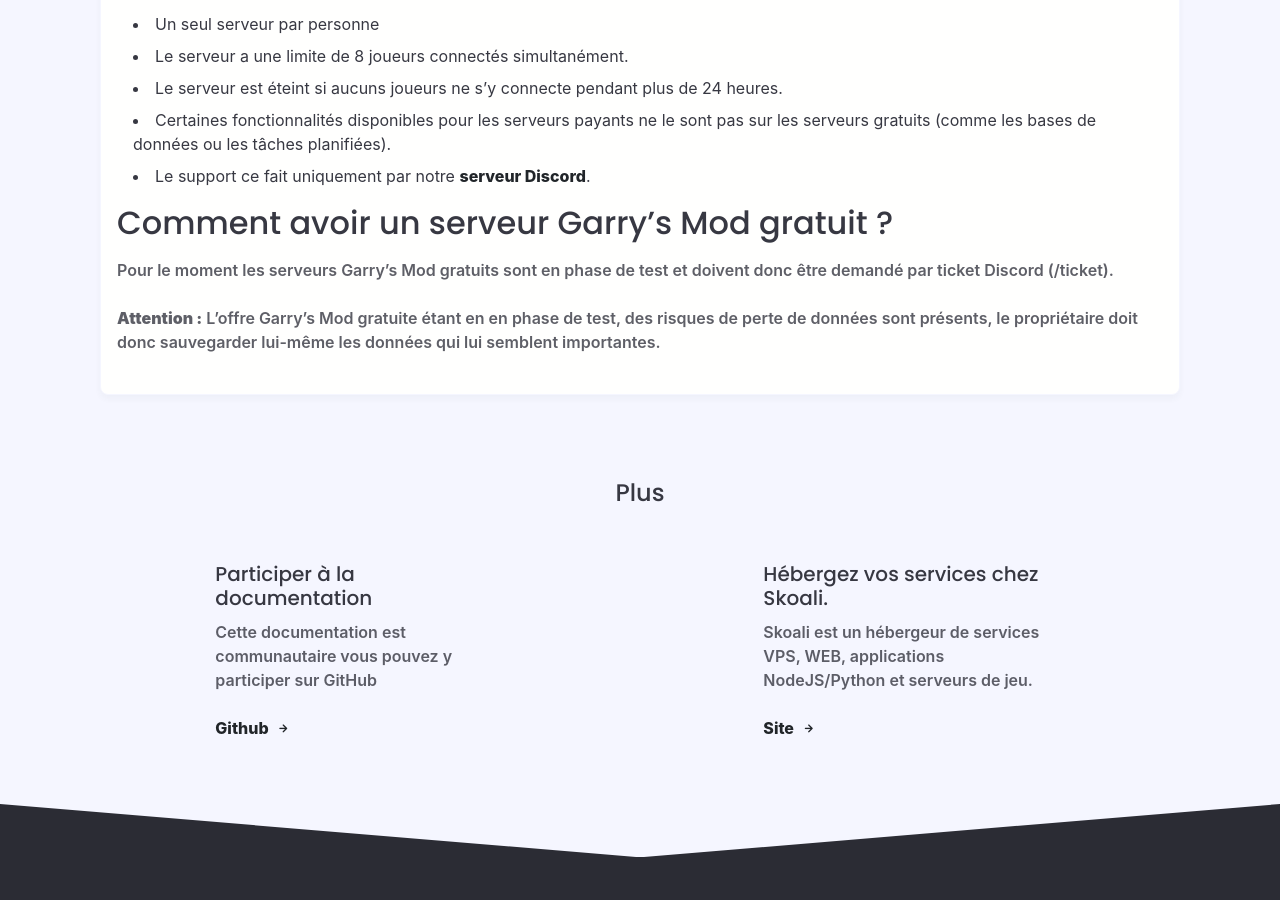
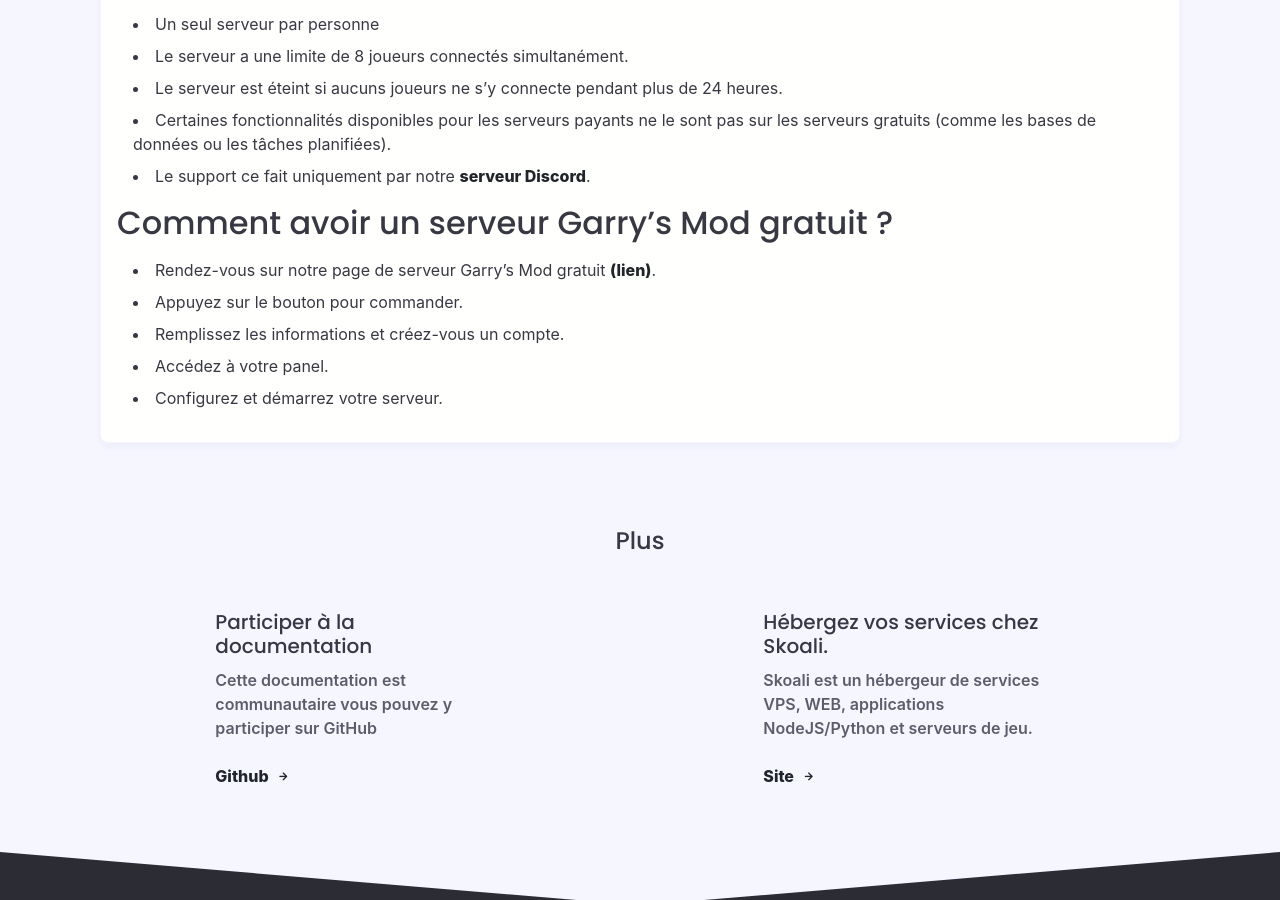
Before and after one commit to Skoali/doc, a Jekyll site: the page built from _posts/autres/2022-03-30-presentation-de-notre-offre-de-serveur-gmod-gratuit.md, in a window 1280 px wide and 900 px high, scrolled down 584 px. Built offline with Jekyll 4.4.1, drawn with Linux system fonts in a browser that asks for light colours; nearby versions of some CDN libraries; some web fonts are replaced.

Commit message:
Update 2022-03-30-presentation-de-notre-offre-de-serveur-gmod-gratuit.md

```diff
--- a/_posts/autres/2022-03-30-presentation-de-notre-offre-de-serveur-gmod-gratuit.md
+++ b/_posts/autres/2022-03-30-presentation-de-notre-offre-de-serveur-gmod-gratuit.md
@@ -22,6 +22,8 @@
 
 ## Comment avoir un serveur Garry's Mod gratuit ?
 
-Pour le moment les serveurs Garry's Mod gratuits sont en phase de test et doivent donc être demandé par ticket Discord (/ticket).
-
-**Attention :** L'offre Garry's Mod gratuite étant en en phase de test, des risques de perte de données sont présents, le propriétaire doit donc sauvegarder lui-même les données qui lui semblent importantes.
+* Rendez-vous sur notre page de serveur Garry's Mod gratuit [(lien)](https://skoali.com/gmod-gratuit).
+* Appuyez sur le bouton pour commander.
+* Remplissez les informations et créez-vous un compte.
+* Accédez à votre panel.
+* Configurez et démarrez votre serveur.
```
